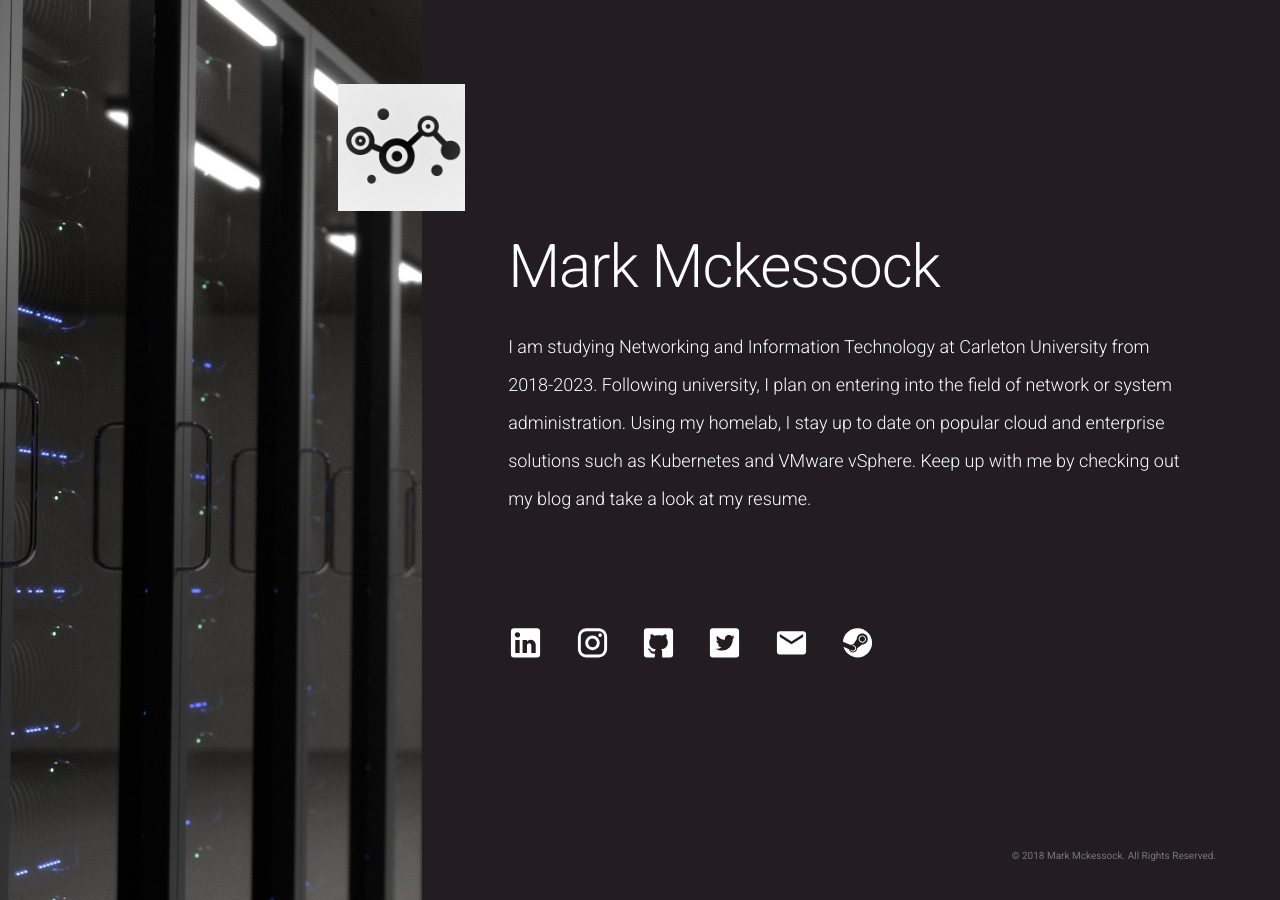
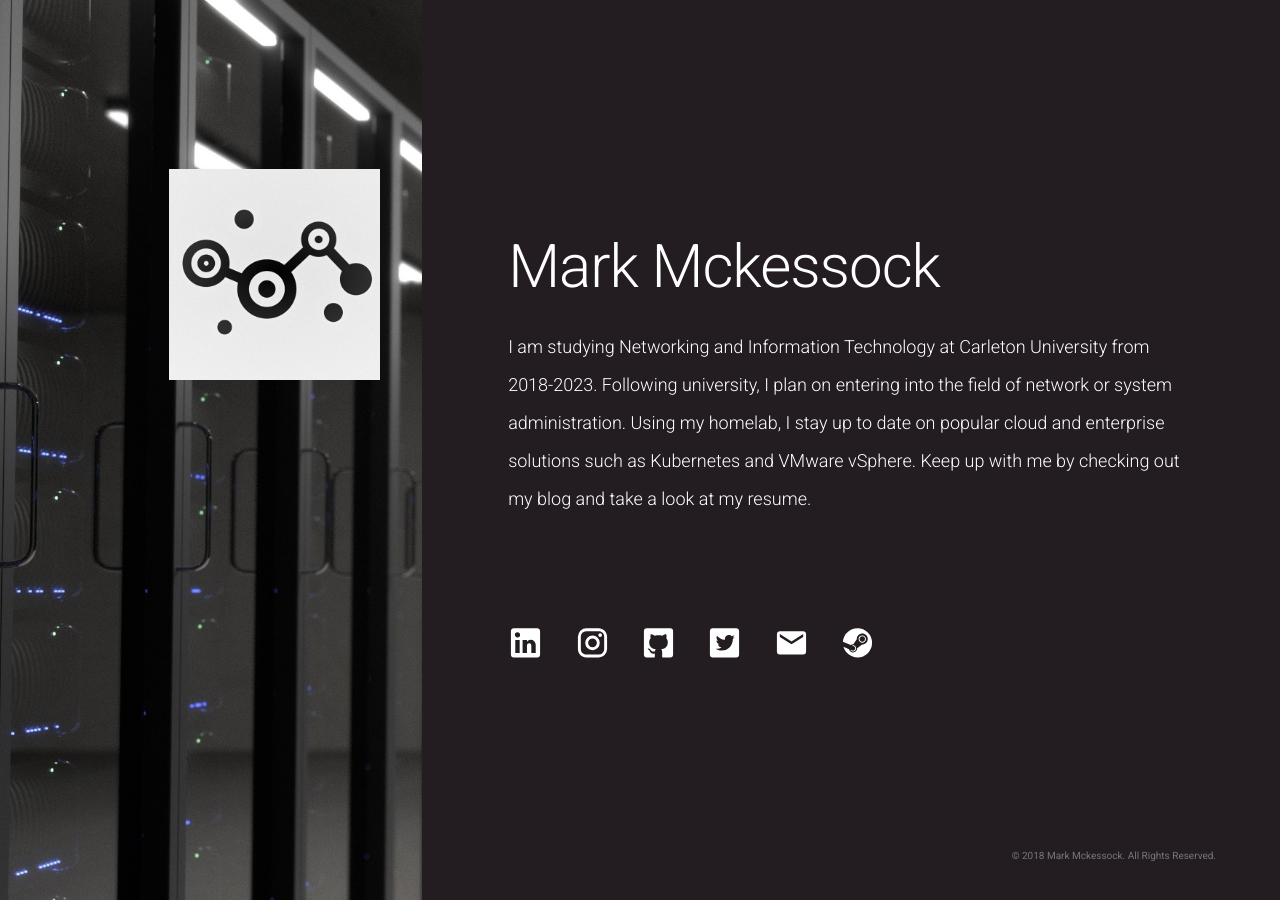
Before and after one commit to MarkMckessock/markmckessock.github.io, a Jekyll site: the page built from index.md, in a window 1280 px wide. Built offline with Jekyll 4.4.1, drawn with Linux system fonts in a browser that asks for light colours.

Commit message:
tweaked css

```diff
--- a/css/custom.css
+++ b/css/custom.css
@@ -18,7 +18,7 @@
 }
 
 .profile {
-      width: 30%;
+      position: static;
   }
 
 .photo-column {
@@ -90,10 +90,10 @@
     background-image: url("/images/background.jpg") !important;
   }
   .profile {
-      padding-left: 80%;
-      z-index: 2;
-      position: relative;
-      padding-top: 20%;
+      width: 50%;
+      float: right;
+      padding-right: 10%;
+      padding-top: 40%;
   }
   .description-column {
     width: 67% !important;
@@ -119,9 +119,9 @@
   }
   .profile {
       padding-left: 60%;
-      z-index: 2;
-      position: relative;
-      padding-top: 10%;
+      max-height: 60%;
+      float: right;
+      padding-right: 5%;
   }
   .description-column {
     width: 100% !important;
```
